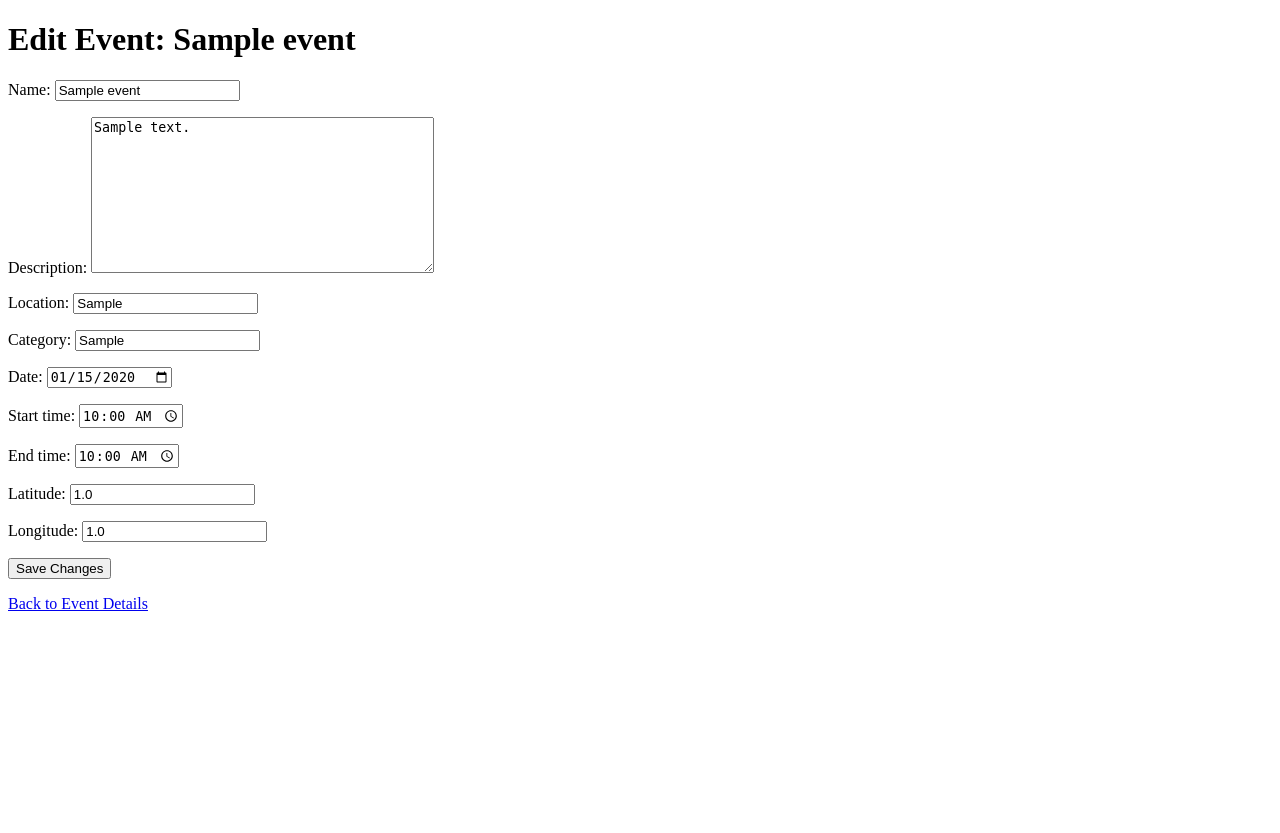
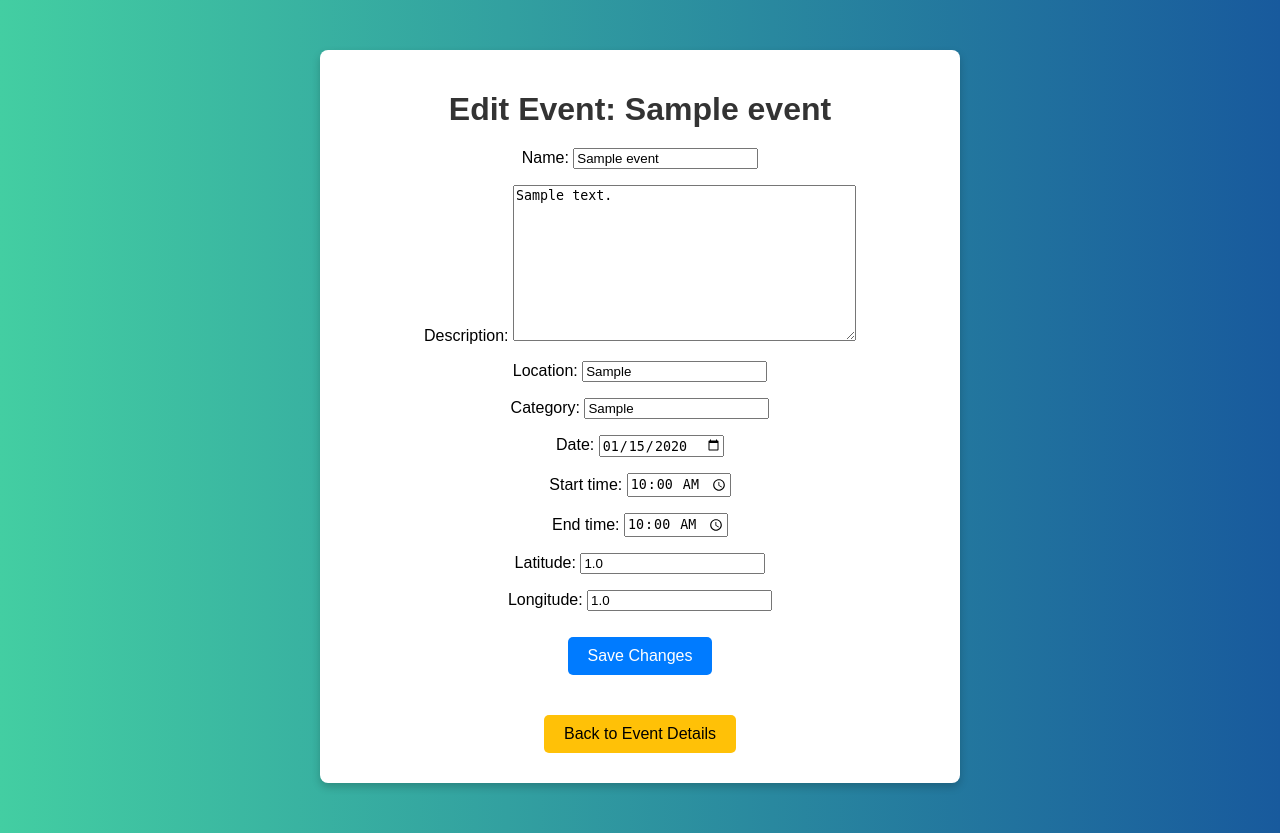
Before and after one commit to Abd2023/akili_etkinlik_planlama, a Django app: page /events/1/edit/ in a window 1280 px wide. Before the commit the page ends 611 px from the top, so only its background shows below. Run offline with Django 5.2, Linux system fonts and the light colour scheme; a user stored in the database is signed in; tables that the repository leaves empty hold one stand-in row (values such as "Sample post").

Commit message:
event detail ve event edit sayfalar design oldu

```diff
--- a/event_management/templates/event_management/event_edit.html
+++ b/event_management/templates/event_management/event_edit.html
@@ -1,29 +1,34 @@
 <!DOCTYPE html>
 <html lang="en">
 <head>
+    {% load static %}
     <meta charset="UTF-8">
     <meta name="viewport" content="width=device-width, initial-scale=1.0">
     <title>Edit Event</title>
+    <link rel="stylesheet" href="{% static 'css/event_edit.css' %}">
 </head>
 <body>
+    <div class="container">
         <h1>Edit Event: {{ event.name }}</h1>
-
-    <form method="post">
+        <form method="post" id="editEventForm">
             {% csrf_token %}
 
-        <!-- Display Non-Field Errors (e.g., Time Conflicts) -->
+            <!-- Display Errors -->
             {% if form.non_field_errors %}
-            <ul class="errorlist">
+            <div class="error-box">
+                <ul>
                     {% for error in form.non_field_errors %}
-                    <li style="color: red;">{{ error }}</li>
+                        <li>{{ error }}</li>
                     {% endfor %}
                 </ul>
+            </div>
             {% endif %}
 
             {{ form.as_p }}
-        <button type="submit">Save Changes</button>
+            <button type="submit" class="save-btn">Save Changes</button>
         </form>
-
-    <p><a href="{% url 'event_detail' event.id %}">Back to Event Details</a></p>
+        <button onclick="window.location.href='{% url 'event_detail' event.id %}'" class="back-btn">Back to Event Details</button>
+    </div>
+    <script src="{% static 'js/event_edit.js' %}"></script>
 </body>
 </html>
--- a/event_management/views.py
+++ b/event_management/views.py
@@ -184,6 +184,6 @@ def get_route(request):
 def event_map(request):
     events = Event.objects.values('name', 'latitude', 'longitude', 'location', 'date', 'start_time', 'description')
 
-    print(list(events))  # Ensure this outputs the expected data
+    #print(list(events))  # Ensure this outputs the expected data
     events_serialized = json.dumps(list(events), cls=DjangoJSONEncoder)
     return render(request, 'event_management/map.html', {'events': events_serialized})
--- /dev/null
+++ b/static/css/event_edit.css
@@ -0,0 +1,63 @@
+body {
+    font-family: 'Arial', sans-serif;
+    background: linear-gradient(to right, #43cea2, #185a9d);
+    margin: 0;
+    padding: 0;
+}
+
+.container {
+    max-width: 600px;
+    margin: 50px auto;
+    padding: 20px;
+    background: #fff;
+    border-radius: 8px;
+    box-shadow: 0 4px 8px rgba(0, 0, 0, 0.2);
+    text-align: center;
+}
+
+h1 {
+    color: #333;
+    margin-bottom: 20px;
+}
+
+form {
+    margin-bottom: 20px;
+}
+
+button {
+    margin: 10px;
+    padding: 10px 20px;
+    font-size: 1em;
+    border: none;
+    border-radius: 5px;
+    cursor: pointer;
+    transition: transform 0.3s, background-color 0.3s;
+}
+
+.save-btn {
+    background-color: #007bff;
+    color: white;
+}
+
+.save-btn:hover {
+    background-color: #0056b3;
+    transform: scale(1.05);
+}
+
+.back-btn {
+    background-color: #ffc107;
+    color: black;
+}
+
+.back-btn:hover {
+    background-color: #e0a800;
+    transform: scale(1.05);
+}
+
+.error-box {
+    background-color: #f8d7da;
+    color: #721c24;
+    padding: 10px;
+    border-radius: 5px;
+    margin-bottom: 20px;
+}
--- /dev/null
+++ b/static/js/event_edit.js
@@ -0,0 +1,15 @@
+document.addEventListener('DOMContentLoaded', () => {
+    const saveButton = document.querySelector('.save-btn');
+
+    saveButton.addEventListener('click', () => {
+        alert('Saving changes...');
+    });
+
+    saveButton.addEventListener('mouseover', () => {
+        saveButton.style.transform = 'scale(1.1)';
+    });
+
+    saveButton.addEventListener('mouseout', () => {
+        saveButton.style.transform = 'scale(1)';
+    });
+});
```
Also changed, not shown: event_management/templates/event_management/event_detail.html (+29 -9 lines), event_management/templates/event_management/map_view.html (deleted, +0 -111 lines), static/css/event_detail.css (added, +71 -0 lines), static/js/event_detail.js (added, +12 -0 lines). Lines whose indentation alone changed are shown as unchanged.
